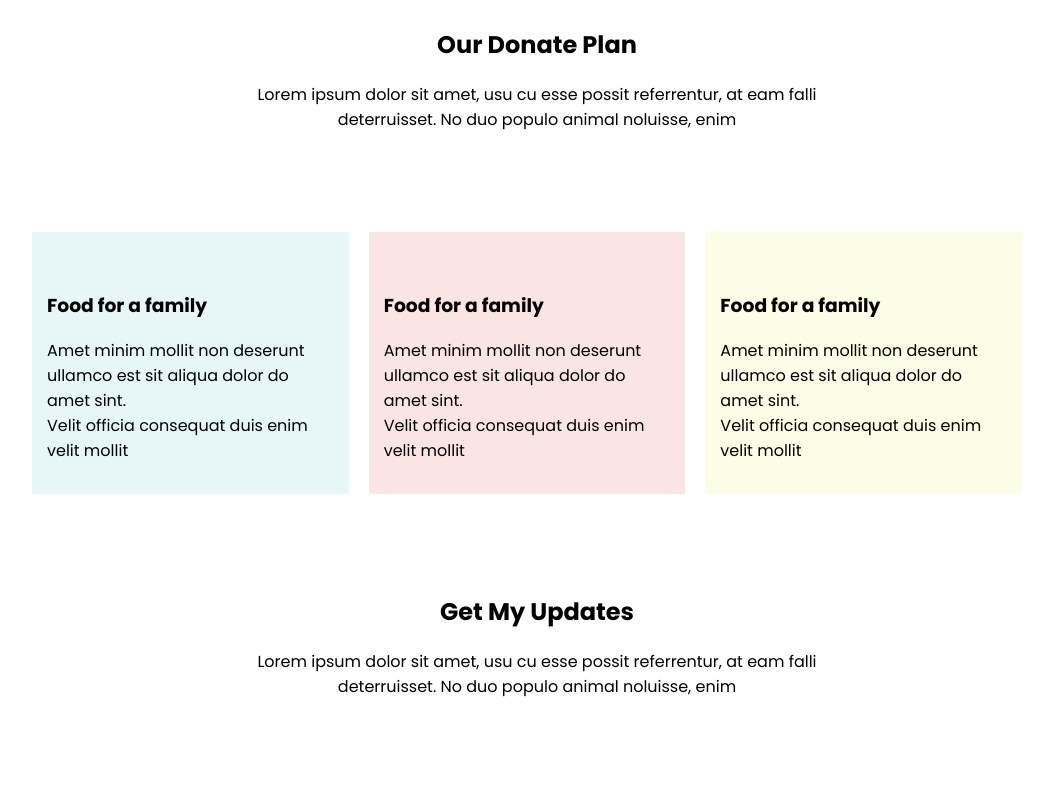
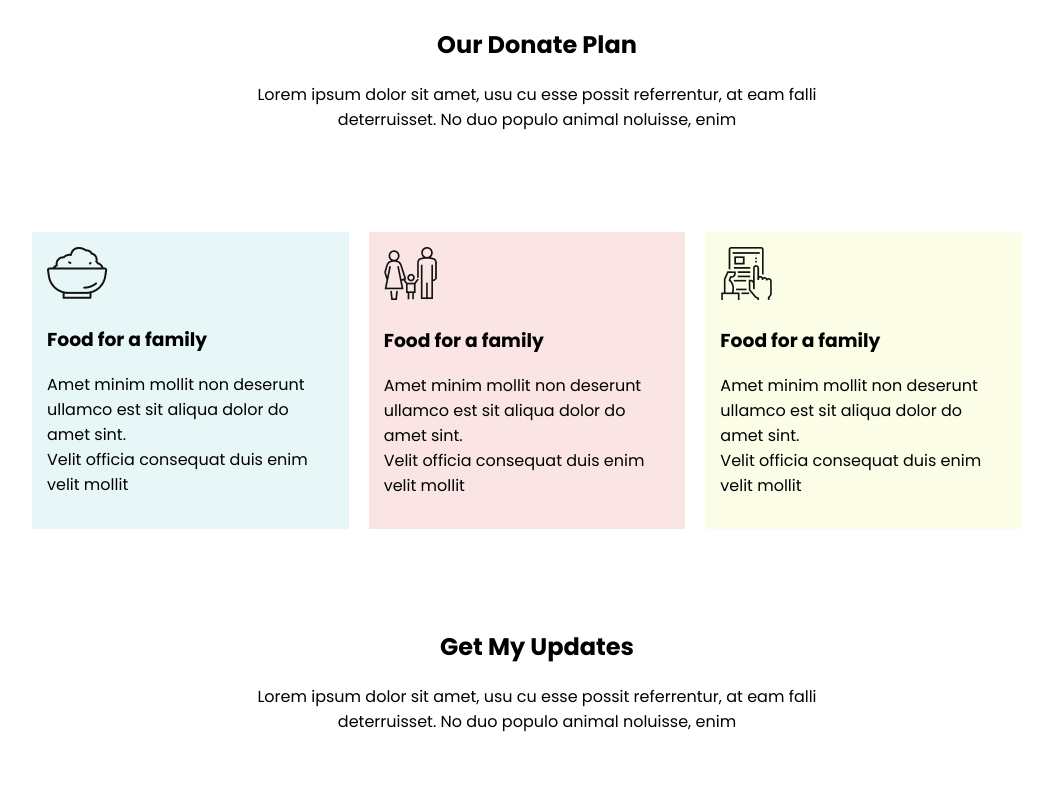
Before and after one commit to tanjilulkarim/donate-diu-tanjil-repo, a plain HTML site: page index.html in a window 1280 px wide. Shown: the part 1229-2025 px from the top of the page, without its empty margins (103-1156 px from the left). Drawn offline with Linux system fonts and the light colour scheme; the site is published under a folder, as on GitHub Pages, so addresses that start at the root find nothing; a web font is replaced by a local one.

Commit message:
images path changes

```diff
--- a/index.html
+++ b/index.html
@@ -66,7 +66,7 @@
         </div>
         <div class="donate-plan">
             <div id="single-plan1">
-                <img src="/icons/food.png" alt="">
+                <img src="icons/food.png" alt="">
                 <h3>Food for a family</h3>
                 <p>Amet minim mollit non deserunt
                     ullamco est sit aliqua dolor do amet
@@ -74,7 +74,7 @@
                     velit mollit</p>
             </div>
             <div id="single-plan2">
-                <img src="/icons/shelter.png" alt="">
+                <img src="icons/shelter.png" alt="">
                 <h3>Food for a family</h3>
                 <p>Amet minim mollit non deserunt
                     ullamco est sit aliqua dolor do amet
@@ -82,7 +82,7 @@
                     velit mollit</p>
             </div>
             <div id="single-plan3">
-                <img src="/icons/Frame-1.png" alt="">
+                <img src="icons/Frame-1.png" alt="">
                 <h3>Food for a family</h3>
                 <p>Amet minim mollit non deserunt
                     ullamco est sit aliqua dolor do amet
--- a/style.css
+++ b/style.css
@@ -6,7 +6,7 @@ body {
 }
 
 .top-banner {
-    background-image: url("/images/hero.png");
+    background-image: url("images/hero.png");
     height: 600px;
     background-position: center;
     background-repeat: no-repeat;
```
